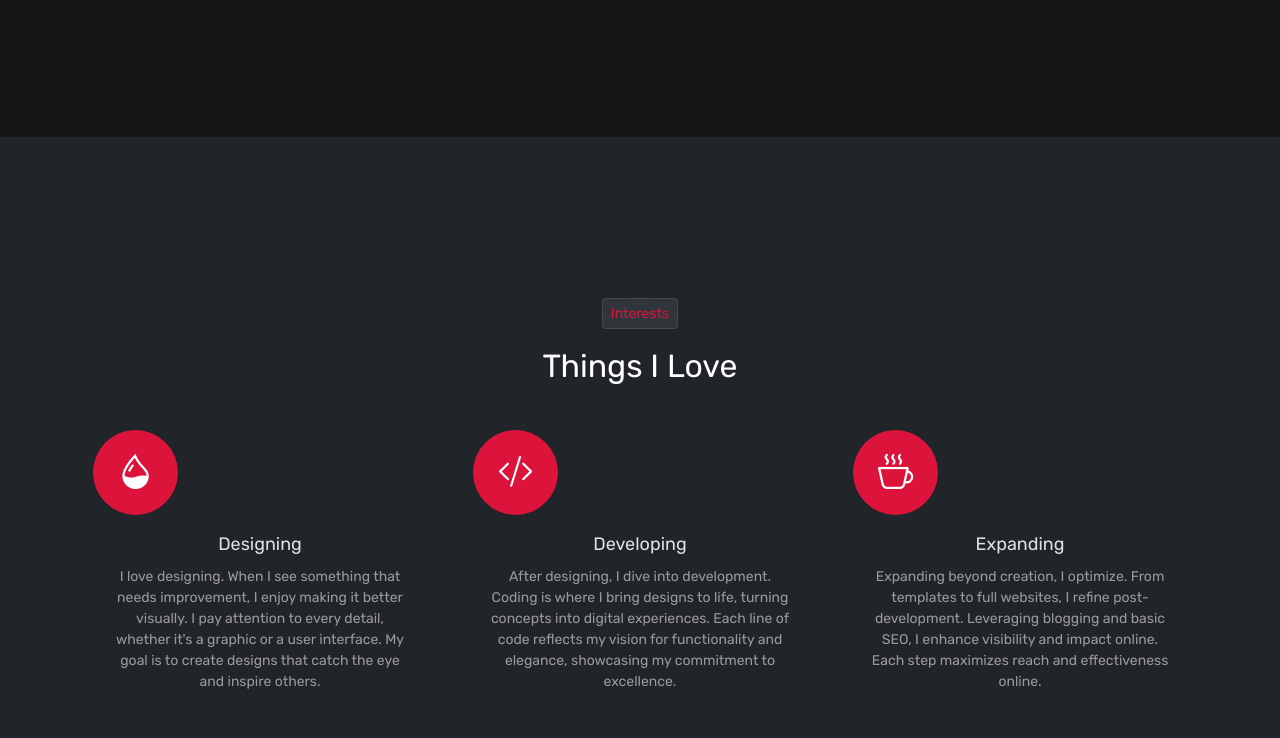
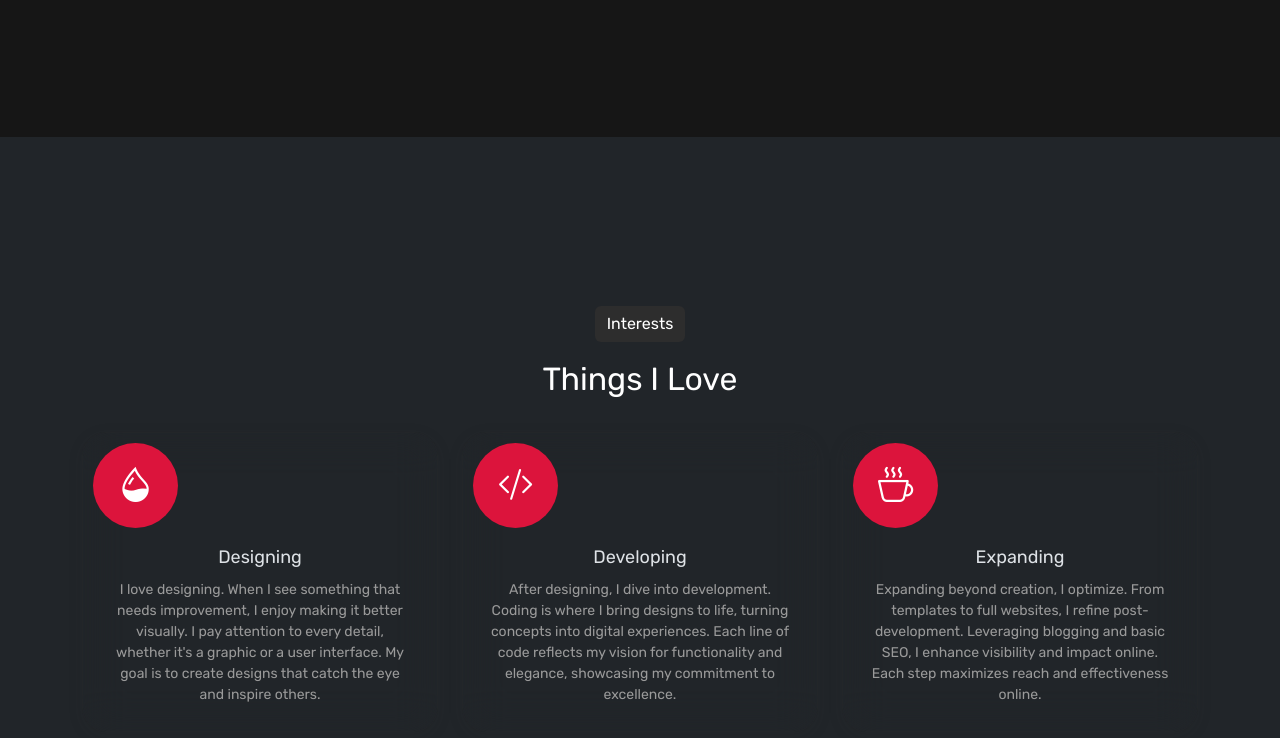
Before and after one commit to Vinzeee/vinzeee.github.io, a plain HTML site: page index.html in a window 1280 px wide. Shown: the part 663-1401 px from the top of the page. Drawn offline with Linux system fonts and the light colour scheme.

Commit message:
Update index.html

```diff
--- a/index.html
+++ b/index.html
@@ -136,7 +136,8 @@
     <!-- Things I Love -->
     <section id="things-i-love">
         <div class="container">
-            <h6 class="text-center"><span class="btn btn-sm theme-button theme-text">Interests</span></h6>
+            <!--<h6 class="text-center"><span class="btn btn-sm theme-button theme-text">Interests</span></h6> --> <!--btn primary-bg-btn mt-2-->
+            <h6 class="text-center"><span class="btn primary-bg-btn mt-2">Interests</span></h6>
             <h2 class="section-heading text-center">Things I Love</h2>
             <div class="row justify-content-center pt-3 gy-4">
                 <div class="col-lg-4 col-md-6" data-aos="fade-up" >
```
